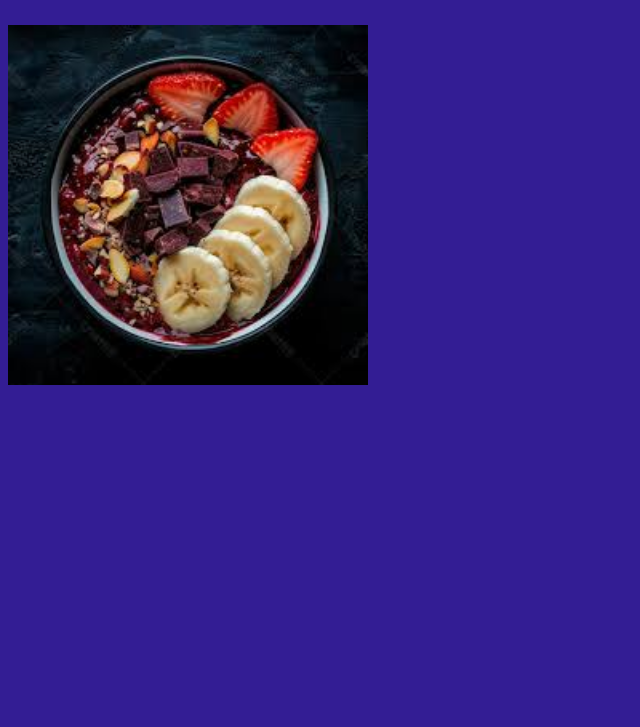
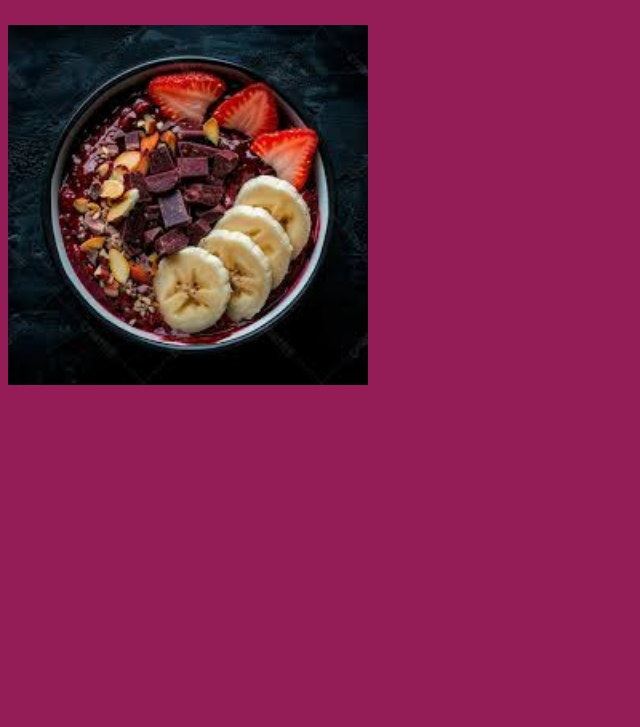
Before and after one commit to AlvaroRabelo/ProjetoWeb1, a plain HTML site: page index.html in a window 1280 px wide. Shown: the part 73-800 px from the top of the page, without its empty margins (0-640 px from the left). Drawn offline with Linux system fonts and the light colour scheme.

Commit message:
UPDATE Style.css

```diff
--- a/style.css
+++ b/style.css
@@ -1,4 +1,4 @@
 body {
-    background-color: rgb(51, 29, 148);
+    background-color: rgb(148, 29, 88);
     color: rgb(255, 255, 255);
 }
```
